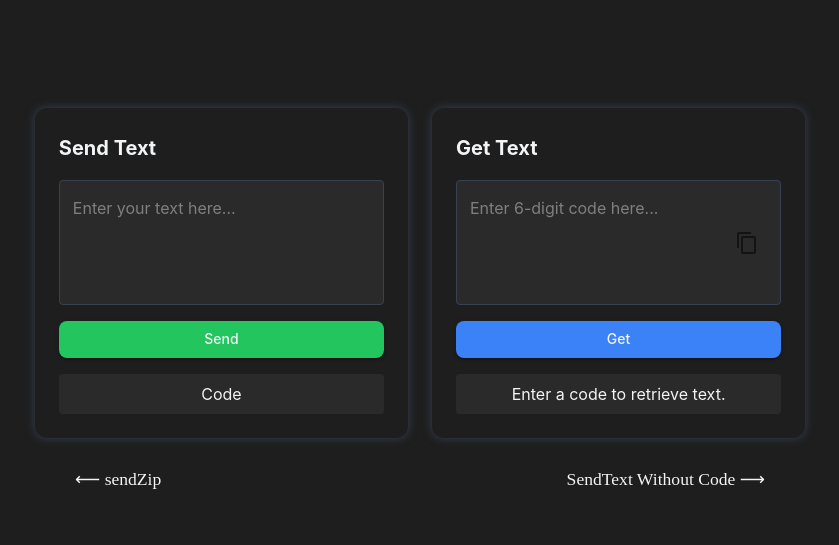
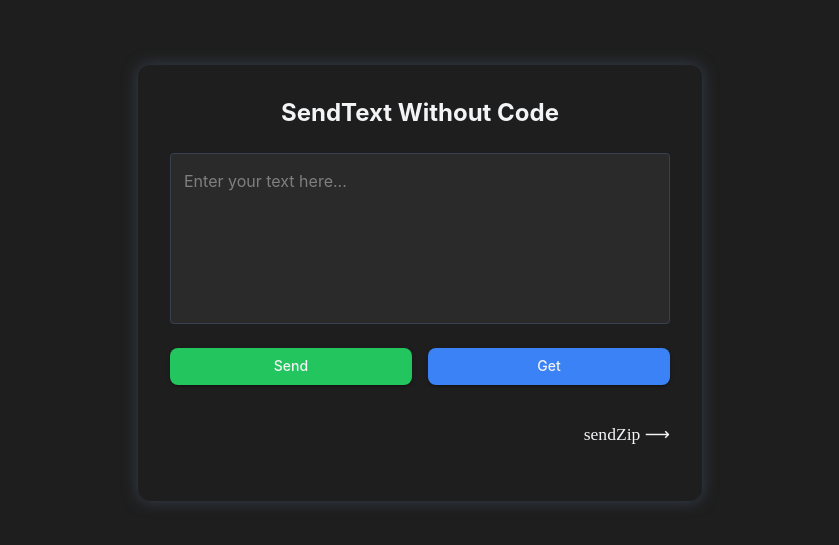
Before and after one commit to pratik7262/SendZip-Frontend, a React (Create React App) app: page /sendText in a window 1280 px wide. Shown: the part 117-662 px from the top of the page, without its empty margins (220-1059 px from the left). Built offline with nearby package versions, Linux system fonts and the light colour scheme.

Commit message:
refactor: remove TextShare component and update navigation paths

```diff
--- a/src/App.js
+++ b/src/App.js
@@ -1,7 +1,6 @@
 import { Stack } from "@mui/material";
 import ZipShare from "./components/ZipShare";
 import { Route, Routes } from "react-router-dom";
-import TextShare from "./components/TextShare";
 import TextShareWithoutCode from "./components/TextShareWithoutCode";
 
 function App() {
@@ -17,8 +16,8 @@ function App() {
     >
       <Routes>
         <Route path="/" element={<ZipShare />} />
-        <Route path="/sendText" element={<TextShare />} />
-        <Route path="/sidBhosdika" element={<TextShareWithoutCode />} />
+        {/* <Route path="/sendText" element={<TextShare />} /> Removed feature  */}
+        <Route path="/sendText" element={<TextShareWithoutCode />} />
       </Routes>
     </Stack>
   );
--- a/src/components/Navigation.jsx
+++ b/src/components/Navigation.jsx
@@ -8,23 +8,11 @@ const Navigation = ({ prev, prevPath, next, nextPath, ...props }) => {
 
   return (
     <Stack
-      direction="row"
+      direction="row-reverse"
       justifyContent="space-between"
       sx={{ width: "100%" }}
       {...props}
     >
-      <Link
-        to={prevPath}
-        style={{
-          color: textPrimary[500],
-          fontSize: isSmallScreen ? "0.9rem" : "1.1rem",
-          textAlign: "center",
-          marginTop: isSmallScreen ? "10px" : "15px",
-          textDecoration: "none",
-        }}
-      >
-        ⟵ {prev}
-      </Link>
       <Link
         to={nextPath}
         style={{
--- a/src/components/TextShare.jsx
+++ b/src/components/TextShare.jsx
@@ -12,13 +12,7 @@ import {
 import { toast } from "react-toastify";
 import axios from "axios";
 import Toast from "./Toast";
-import {
-  BASE_URL,
-  GET_TEXT,
-  SEND_TEXT,
-  sendTextWithoutCode,
-  sendZip,
-} from "../urls";
+import { BASE_URL, GET_TEXT, SEND_TEXT, sendZip } from "../urls";
 import {
   background,
   borders,
@@ -250,14 +244,7 @@ const TextShare = () => {
 
         <Toast />
       </Box>
-      <Navigation
-        maxWidth="690px"
-        mt={2}
-        prev="sendZip"
-        prevPath={sendZip}
-        next="SendText Without Code"
-        nextPath={sendTextWithoutCode}
-      />
+      <Navigation maxWidth="690px" mt={2} prev="sendZip" prevPath={sendZip} />
     </>
   );
 };
--- a/src/components/TextShareWithoutCode.jsx
+++ b/src/components/TextShareWithoutCode.jsx
@@ -13,7 +13,6 @@ import {
   BASE_URL,
   GET_TEXT_WITHOUT_CODE,
   SEND_TEXT_WITHOUT_CODE,
-  sendText as sendTextPath,
   sendZip,
 } from "../urls";
 import axios from "axios";
@@ -126,12 +125,7 @@ const TextShareWithoutCode = () => {
         </Grid>
       </Grid>
 
-      <Navigation
-        prev="sendText"
-        prevPath={sendTextPath}
-        next="sendZip"
-        nextPath={sendZip}
-      />
+      <Navigation next="sendZip" nextPath={sendZip} />
       <Toast />
     </Box>
   );
--- a/src/components/ZipShare.jsx
+++ b/src/components/ZipShare.jsx
@@ -10,13 +10,7 @@ import {
 import { CloudUpload, CloudDownload } from "@mui/icons-material";
 import axios from "axios";
 import { useRef, useState } from "react";
-import {
-  BASE_URL,
-  DOWNLOAD_ZIP,
-  sendText,
-  sendTextWithoutCode,
-  UPLOAD_ZIP,
-} from "../urls";
+import { BASE_URL, DOWNLOAD_ZIP, sendText, UPLOAD_ZIP } from "../urls";
 import { toast } from "react-toastify";
 import Toast from "./Toast";
 import {
@@ -196,12 +190,7 @@ const ZipShare = () => {
         </Grid>
       </Grid>
 
-      <Navigation
-        prev="SendText Without Code"
-        prevPath={sendTextWithoutCode}
-        next="sendText"
-        nextPath={sendText}
-      />
+      <Navigation next="sendText" nextPath={sendText} />
 
       <Toast />
     </Box>
--- a/src/urls.js
+++ b/src/urls.js
@@ -1,4 +1,4 @@
-export const BASE_URL = "https://sendzip-server.onrender.com/api/";
+export const BASE_URL = "https://sendzip.onrender.com/api/";
 // export const BASE_URL = "http://localhost:5000/api/";
 
 //End Points
@@ -12,4 +12,3 @@ export const GET_TEXT_WITHOUT_CODE = "text/getTextWithoutCode";
 // Page Urls
 export const sendZip = "/";
 export const sendText = "/sendText";
-export const sendTextWithoutCode = "/sidBhosdika";
```
